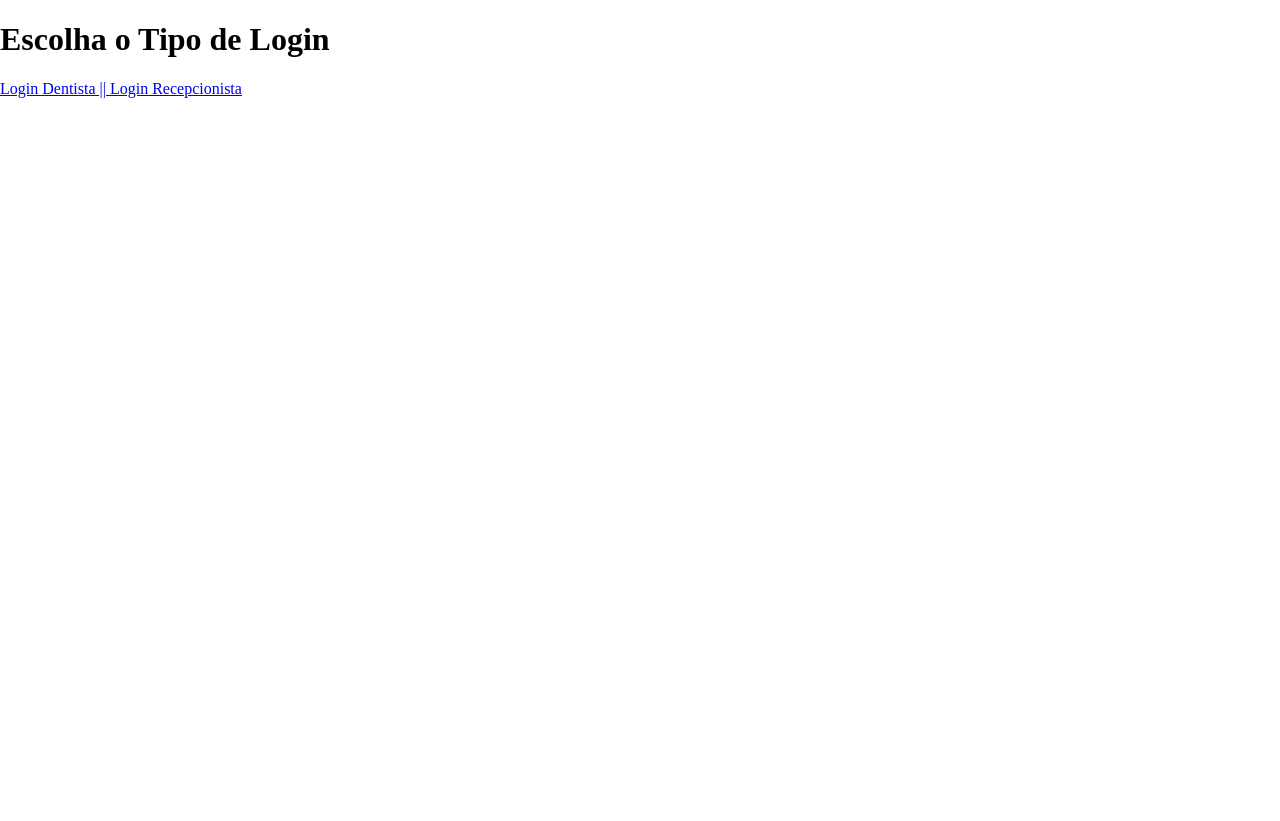
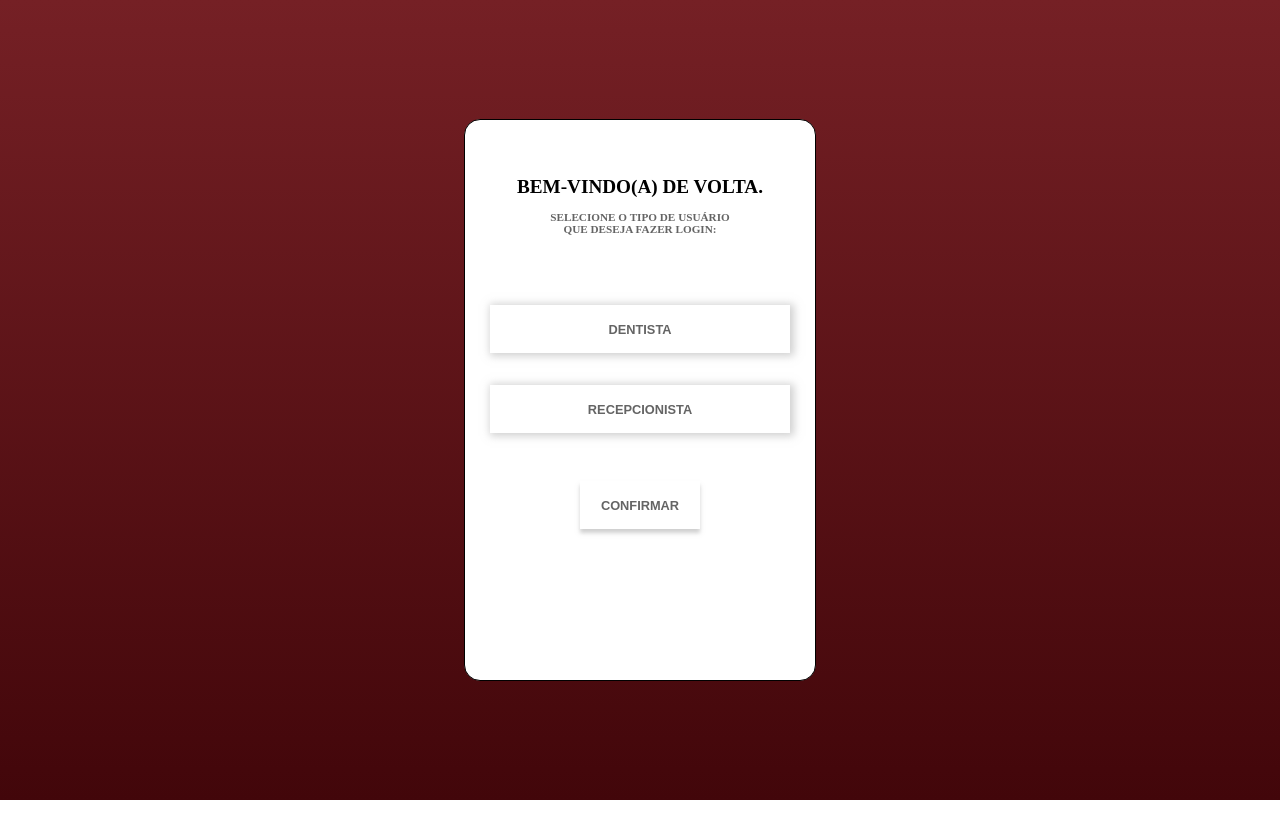
Before and after one commit to helenojose/MaisSorrisoProject, a Vue app: page /login in a window 1280 px wide. After the commit the page ends 800 px from the top, so only its background shows below. Built offline with nearby package versions, Linux system fonts and the light colour scheme.

Commit message:
Criação da pagina de login (escolha), não esta finalizada ainda...

```diff
--- a/src/views/Login.vue
+++ b/src/views/Login.vue
@@ -1,13 +1,142 @@
 <template>
-  <div>
-    <h1>Escolha o Tipo de Login</h1>
-    <router-link to="/login/dentista">Login Dentista |</router-link>
-    <router-link to="/login/recepcionista">| Login Recepcionista</router-link>
+  <div class="Page-Container">
+
+    <div class="menu">
+      <div class="tittle-menu">
+        <h1>BEM-VINDO(A) DE VOLTA.</h1>
+        <p>SELECIONE O TIPO DE USUÁRIO<br> QUE DESEJA FAZER LOGIN:</p>
+      </div>
+
+      <div class="dentista">
+         <button @click="selectUser('dentista')" :class="{ selected: userType === 'dentista' }">
+          DENTISTA
+          </button>
+      </div>
+      <div class="recep">
+        <button @click="selectUser('recepcionista')" :class="{ selected: userType === 'recepcionista' }">
+          RECEPCIONISTA
+          </button>
+      </div>
+      <div class="button-confirmed">
+        <button @click="confirmSelection">
+          CONFIRMAR
+        </button>
+      </div>
+
+    </div>
+
   </div>
 </template>
 
 <script>
 export default {
-  name: 'LoginEscolha'
-};
+  name: 'LoginEscolha',
+  data(){
+     return {
+      userType: null, // Variável para armazenar a escolha do usuário
+     };
+  },
+  methods: {
+    selectUser(user) {
+      this.userType = user;
+    },
+    confirmSelection(){
+      if (this.userType) {
+        this.$router.push(`/login/${this.userType}`);
+      } else {
+        alert('Por favor, selecione um tipo de usuário antes de confirmar.');
+      }
+    }
+  }
+}
 </script>
+
+<style scoped>
+
+.Page-Container{
+  display: flex;
+  align-items: center;
+  justify-content: center;
+  text-align: center;
+  background: linear-gradient(to top, #42060A, #752025);
+  height: 100vh;
+  margin: 0;
+
+}
+
+.tittle-menu{
+  padding: 2.7rem;
+}
+
+.tittle-menu h1{
+  font-size: 1.2rem;
+}
+
+.tittle-menu p{
+  font-size: 0.7rem;
+  font-weight: bold;
+  color: #646464;
+}
+
+.menu{
+  width: 350px;
+  height: 70vh;
+  border: 1px solid black;
+  border-radius: 1rem;
+  align-items: center;
+  justify-content: center;
+  background: white;
+}
+
+button {
+  width: 300px;
+  height: 6vh;
+  box-shadow: 2px 1px 8px 2px rgba(161, 161, 161, 0.5);
+  border: none;
+  transition: background-color 0.3s, color 0.3s;
+  cursor: pointer;
+  font-size: 0.8rem;
+  font-weight: 700;
+  color: #646464;
+  background-color: white;
+}
+
+
+button:hover {
+  background-color: #42060A;
+  color: white;
+}
+
+.button-confirmed:hover button{
+  color: white;
+}
+
+
+button.selected {
+  background-color: #42060A;
+  color: white;
+}
+
+.dentista {
+  padding: 1rem;
+}
+
+.recep {
+  padding: 1rem;
+}
+
+.button-confirmed button {
+  width: 120px;
+  height: 6vh;
+  box-shadow: 0px 4px 4px rgba(161, 161, 161, 0.5);
+  border: none;
+  transition: background-color 0.5s, color 0.5s;
+  cursor: pointer;
+  color: #646464;
+}
+
+.button-confirmed {
+  padding: 2rem;
+}
+
+</style>
```
